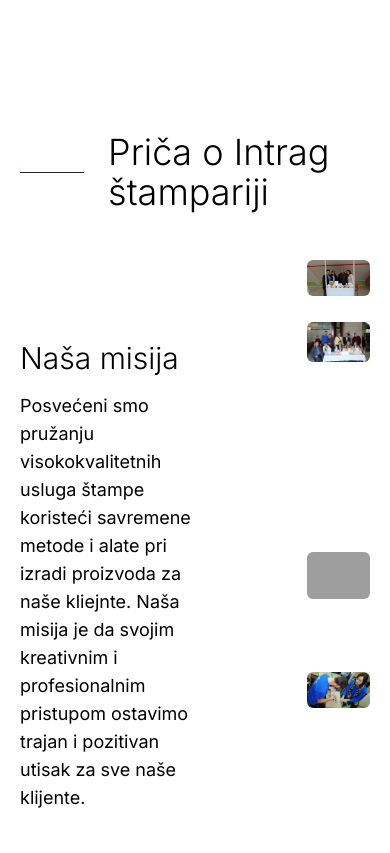
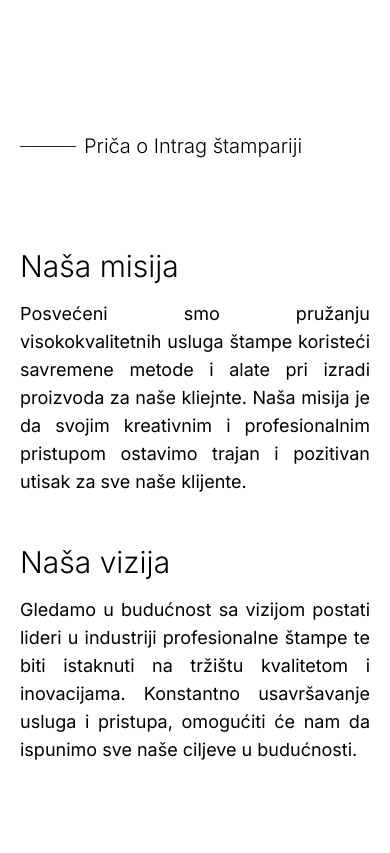
Before and after one commit to DenisKantic/Intrag_NextJS_collab, a Next.js app: page / in a window 390 px wide. Shown: the part 1140-1993 px from the top of the page. Built offline with nearby package versions, Linux system fonts and the light colour scheme; grey boxes are pictures that could not be loaded.

Commit message:
small changes in responsive in Navigation component

```diff
--- a/app/components/Footer.jsx
+++ b/app/components/Footer.jsx
@@ -3,7 +3,7 @@
 const Footer = () => {
   return (
     <div className='w-full relative min-h-[6vh] bg-slate-900 text-center text-white flex items-center justify-center'>
-        <p className='cursor-default'>Intrag d.o.o. &copy; 2024 <br />
+        <p className='cursor-default w-full break-words'>Intrag d.o.o. &copy; 2024 <br />
         Dizajnirali:
         <span className='ml-2'><a href="https://www.linkedin.com/in/hamza-paldum/"
         target='_blank' className='font-bold mr-2'>
--- a/app/components/Navigation.jsx
+++ b/app/components/Navigation.jsx
@@ -1,5 +1,4 @@
 import React from 'react'
-import { PiEnvelopeSimpleLight } from "react-icons/pi";
 import { FaEnvelope } from "react-icons/fa6";
 import Image from 'next/image';
 import Link from 'next/link';
@@ -9,12 +8,18 @@
     <div className='xxs:px-5 xxs:w-full xxs:mx-auto mdd:px-20 lg:px-40'>
          {/*px-40 pt-6' */}
         <nav className='flex p-4 mb-28 items-center bg-gradient-to-r from-fuchsia-50 via-green-100 to-amber-50 rounded-lg bg-repeat-x
-                        xxs:justify-center md:justify-between xxs:w-full'>
-            <Image src="/images/logo_intrag.png" alt="Logo intrag" width={80} height={80} className='xxs:hidden md:flex'/>
+                        xxs:justify-center xxs:items-center sm:justify-between xxs:w-full'>
+               <div className='flex items-center justify-center xxs:hidden sm:block'>
+                    <Image src="/images/logo_intrag.png"
+                    alt="Logo intrag"
+                    height={60}
+                    width={60}
+                    className='object-cover'/>
+                </div>
             <div>
-                <ul className='flex xxs:w-full'>
-                    <Link href="#AboutUs" className='mr-12 cursor-pointer xxs:text-sm md:text-lg font-medium hover:text-slate-500'>O nama</Link>
-                    <Link href="#Products" className='mr-12 cursor-pointer xxs:text-sm md:text-lg font-medium hover:text-slate-500'>Proizvodi</Link>
+                <ul className='flex xxs:w-full ml-5'>
+                    <Link href="#AboutUs" className='xxs:mr-5 sm:mr-14 cursor-pointer xxs:text-sm md:text-lg font-medium hover:text-slate-500'>O nama</Link>
+                    <Link href="#Products" className='xxs:mr-5 sm:mr-14 cursor-pointer xxs:text-sm md:text-lg font-medium hover:text-slate-500'>Proizvodi</Link>
                     <Link href="#Contact" className='cursor-pointer xxs:text-sm md:text-lg font-medium hover:text-slate-500'>Kontakt</Link>
                 </ul>
             </div>
--- a/app/components/OurStory.jsx
+++ b/app/components/OurStory.jsx
@@ -4,44 +4,35 @@
 export default function OurStory() {
   return (
     <div className='mt-44' id='AboutUs'>
-        <div className='flex items-center mb-20'>
-            <span className='w-24 mr-6 block h-px bg-slate-800'></span>
-            <h2 className='text-4xl font-light'>Priča o Intrag štampariji</h2>
+        <div className='flex items-center xxs:mb-10'>
+            <span className='xxs:w-14 mdd:w-24 xxs:mr-2 md:mr-6 block h-px bg-slate-800'></span>
+            <h2 className='xxs:text-xl md:text-3xl mdd:text-4xl font-light'>Priča o Intrag štampariji</h2>
         </div>
-        <div className='flex justify-between'>
+        <div className='flex justify-between items-center'>
 
-            <div className='w-1/2 mr-28'>
+            <div className='xxs:w-full xxs:mr-0 lg:mr-28 lg:w-1/2'>
 
                 <div className='my-12'>
                     <h3 className='text-3xl font-light mb-4'>Naša misija</h3>
-                    <p className='text-lg'>
+                    <p className='text-lg text-justify'>
                     Posvećeni smo pružanju visokokvalitetnih usluga štampe koristeći savremene metode i alate pri izradi proizvoda za naše kliejnte.
                     Naša misija je da svojim kreativnim i profesionalnim pristupom ostavimo trajan i pozitivan utisak za sve naše klijente.
                     </p>
                 </div>
                 <div className='mb-12'>
                     <h3 className='text-3xl font-light mb-4'>Naša vizija</h3>
-                    <p className='text-lg'>
+                    <p className='text-lg text-justify'>
                     Gledamo u budućnost sa vizijom postati lideri u industriji profesionalne štampe te biti istaknuti na tržištu kvalitetom i inovacijama.
                     Konstantno usavršavanje usluga i pristupa, omogućiti će nam da ispunimo sve naše ciljeve u budućnosti.
                     </p>
                 </div>
-                <button className='bg-black hover:bg-slate-700 text-white font-light py-3 w-52 rounded'>
-                    Vidi više
-                </button>
             </div>
-            <div className='w-1/2 relative'>
-                <div className='absolute top-[30px] rounded-md overflow-hidden z-10'>
-                    <Image src="/images/intrag1.jpg" alt='Intrag group image' width={450} height={300} objectFit='none'/>
+            <div className='ml-5 grid grid-rows-2 w-1/3 grid-flow-rows grid-rows-auto gap-10 xxs:hidden lg:block'>
+                <div className='rounded-md overflow-hidden'>
+                    <Image src="/images/intrag1.jpg" alt='Intrag group image' width={400} height={300}/>
                 </div>
-                <div className='absolute top-[260px] right-0 z-10 rounded-md overflow-hidden'>
-                    <Image src="/images/intrag2.jpg" alt='Intrag group image' width={450} height={300} objectFit='none'/>
-                </div>
-                <div className='absolute right-0 rounded-md -top-8 overflow-hidden'>
-                    <Image src="/images/intrag3.jpg" alt='Intrag group image' width={400} height={220} objectFit='none'/>
-                </div>
-                <div className='absolute left-0 rounded-md top-[380px] overflow-hidden z-10'>
-                    <Image src="/images/intrag4.jpg" alt='Intrag group image' width={400} height={220} objectFit='none'/>
+                <div className='rounded-md xxs:hidden lg:block mt-5'>
+                    <Image src="/images/intrag4.jpg" alt='Intrag group image' width={400} height={300}/>
                 </div>
             </div>
         </div>
--- a/app/components/Projects.jsx
+++ b/app/components/Projects.jsx
@@ -71,8 +71,8 @@
         <div className='bg-black relative'>
         <Image
           src="/images/brosure.jpg"
+          sizes="(max-width: 768px) 100vw, (max-width: 1200px) 50vw, 33vw"
           fill={true}
-          sizes="100vh"
           alt='Primjer izrade brošura'
           className='h-full object-cover opacity-70'
           />
--- a/app/components/TransformationBrend.jsx
+++ b/app/components/TransformationBrend.jsx
@@ -3,7 +3,7 @@
 
 const TransformationBrend = () => {
   return (
-    <div className='h-[60vh] mt-10 mb-10'>
+    <div className='h-[60vh] mt-10 mb-10' id='Contact'>
     <div className='flex w-full h-full'>
         <div className='bg-black text-white  p-10 flex flex-col justify-center xxs:w-full mdd:w-[50%]'>
             <p className='font-bold
--- a/app/components/WhatWeDo.jsx
+++ b/app/components/WhatWeDo.jsx
@@ -47,10 +47,10 @@
     }
 
   return (
-    <div className='mt-72'>
+    <div className='xxs:mt-10 md:mt-20 mdd:mt-40'>
         <div className='flex items-center xxs:mb-10 md:mb-20'>
             <span className='xxs:w-12 mdd:w-24 mr-6 block h-px bg-slate-800'></span>
-            <h2 className='font-light xxs:text-md md:text-4xl cursor-default'>Čime se bavimo</h2>
+            <h2 className='font-light xxs:text-lg sm:text-xl md:text-4xl cursor-default'>Čime se bavimo</h2>
         </div>
         <div className='flex'>
             <div className='xxs:w-full mdd:w-1/2 mdd:mr-20'>
--- a/tailwind.config.js
+++ b/tailwind.config.js
@@ -8,7 +8,7 @@
   theme: {
     screens:{
       "xxs": "200px",
-      "sm": "499px",
+      "sm": "450px",
       "md": "500px",
       "mdd": "800px",
       "lg": "1000px",
```
